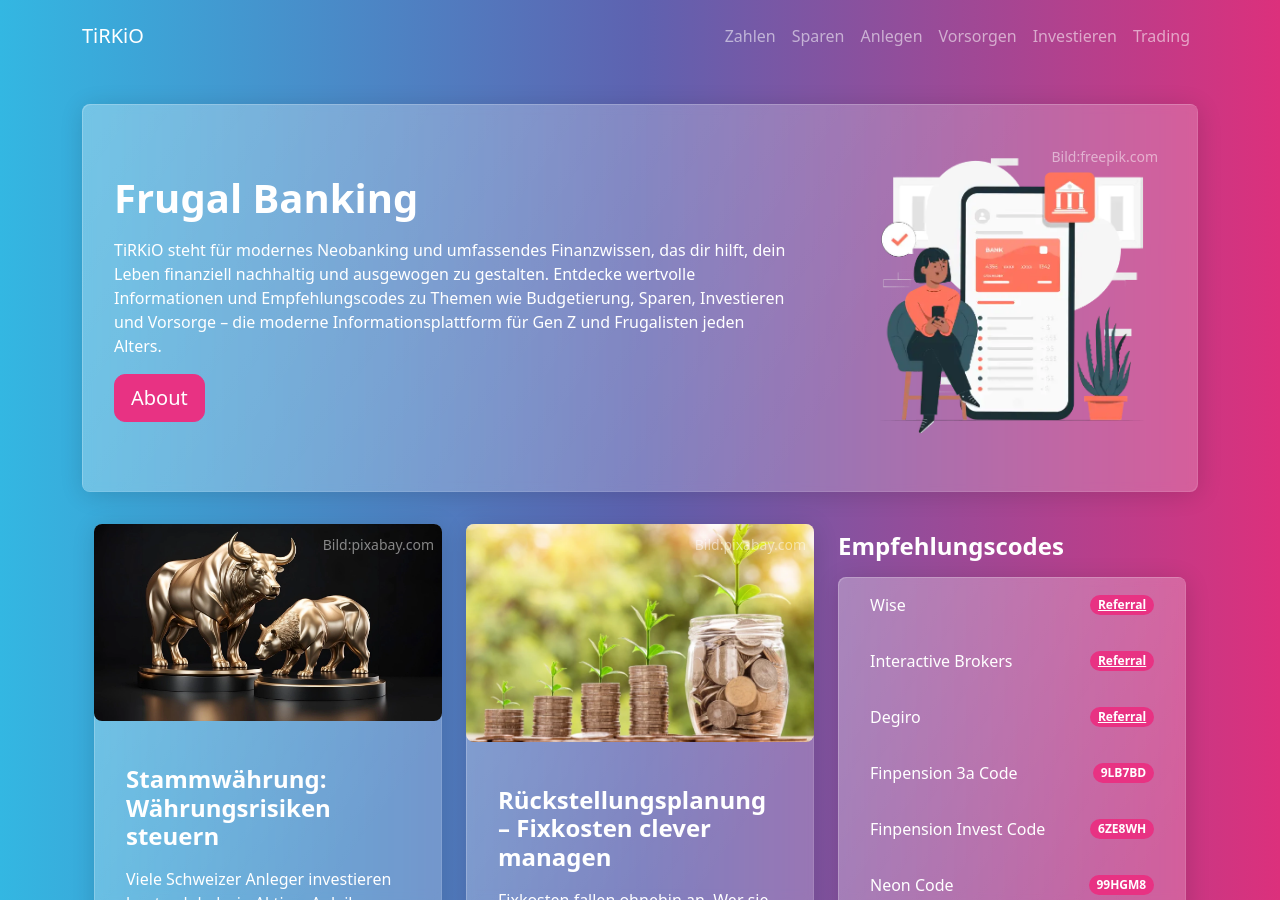
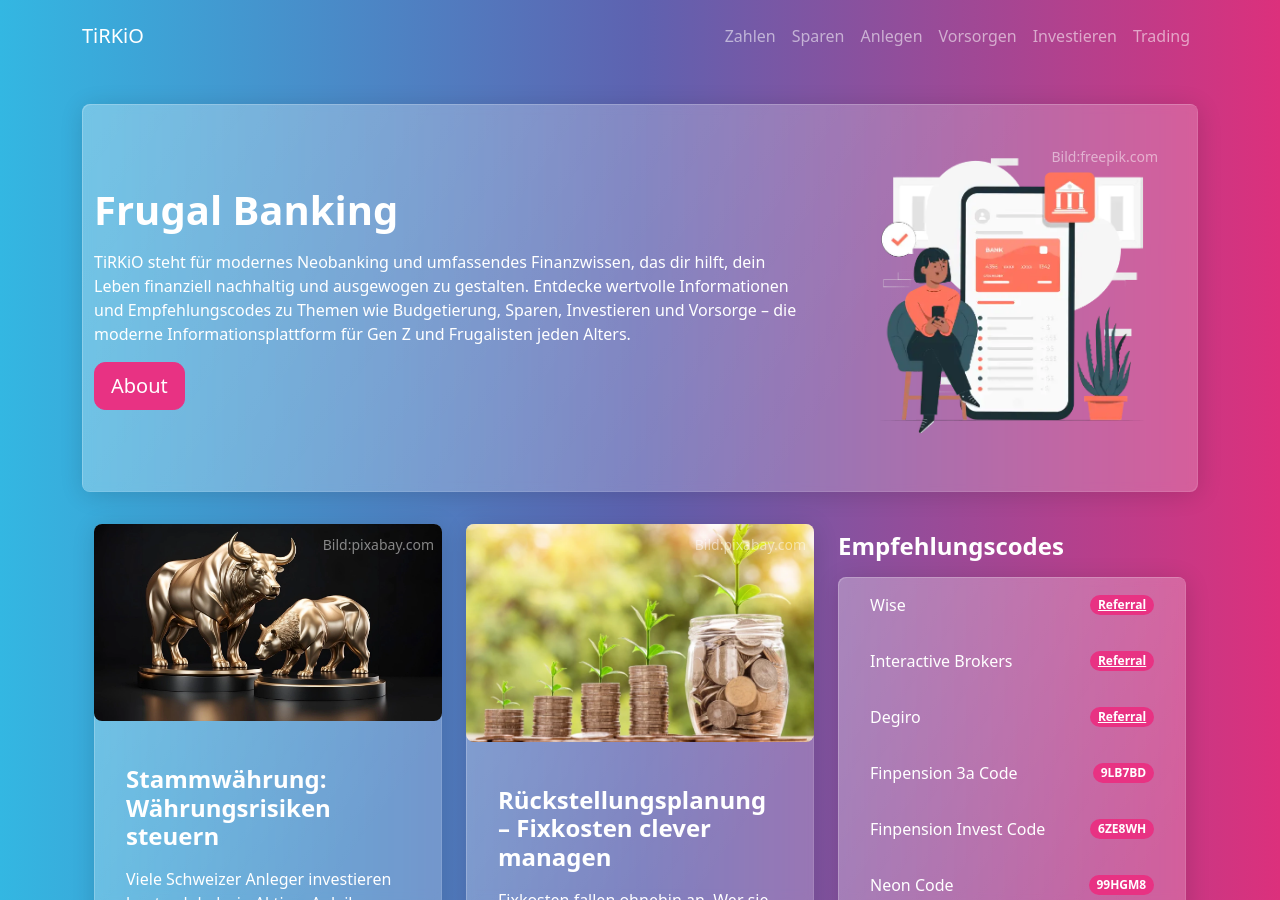
Before and after one commit to tirkio/tirkio.com, a Jekyll site: the page built from index.html, in a window 1280 px wide and 900 px high. Built offline with Jekyll 4.4.1, drawn with Linux system fonts in a browser that asks for light colours; the list of posts is cut into pages by our own code.

Commit message:
Fix HTML structure by removing unnecessary padding

```diff
--- a/index.html
+++ b/index.html
@@ -11,7 +11,7 @@
 {% if page.url == "/" %}
 <section class="container my-3 card">
   <div class="row align-items-center">
-    <div class="col-md-8 p-3">
+    <div class="col-md-8">
       <h1>Frugal Banking</h1>
       <p>TiRKiO steht für modernes Neobanking und umfassendes Finanzwissen, das dir hilft, dein Leben finanziell nachhaltig und ausgewogen zu gestalten. Entdecke wertvolle Informationen und Empfehlungscodes zu Themen wie Budgetierung, Sparen, Investieren und Vorsorge – die moderne Informationsplattform für Gen Z und Frugalisten jeden Alters.</p>
       <a href="{{site.baseurl}}/about" class="btn btn-primary btn-lg">About</a>
```
